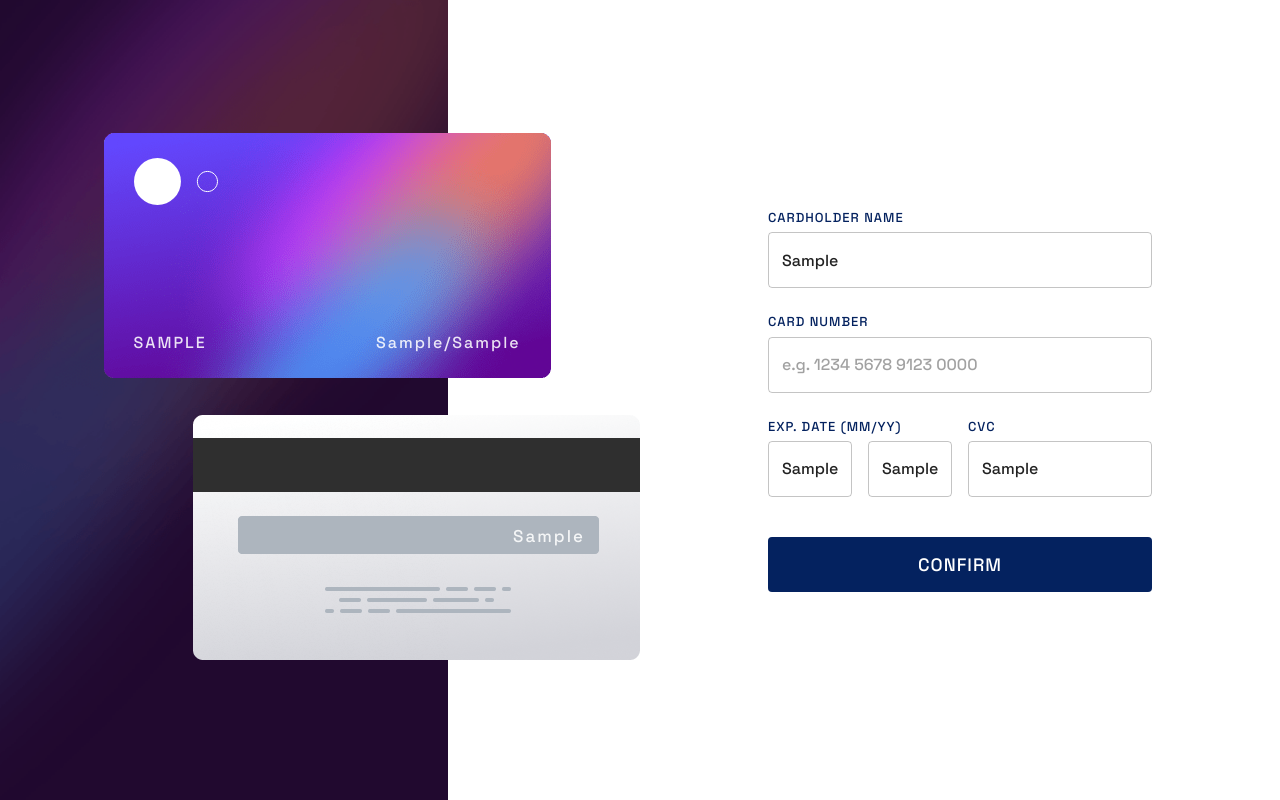
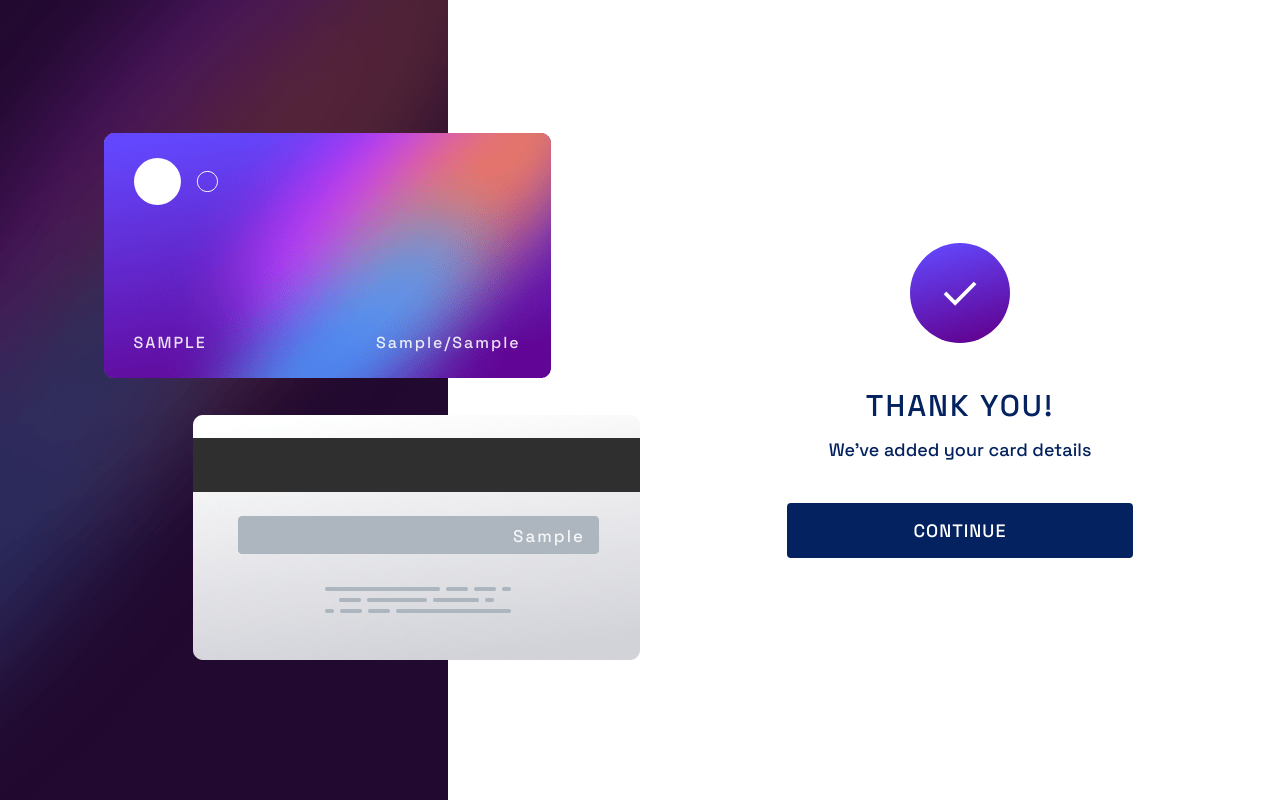
Before and after one commit to DepetrisFe/interactive-card-challenge, a React (Vite) app: page / in a window 1280 px wide. Both pictures are taken after typing "Sample", "Sample", "Sample", "Sample", "Sample" into the empty fields and a click on the button "CONFIRM". Built offline with nearby package versions, Linux system fonts and the light colour scheme.

Commit message:
success alert, cardholder name validation

```diff
--- a/src/mainPage/index.tsx
+++ b/src/mainPage/index.tsx
@@ -4,11 +4,15 @@ import { useStyles } from "./styles";
 import BgCardFront from "../assets/bg-card-front.png";
 import BgCardBack from "../assets/bg-card-back.png";
 import CardLogo from "../assets/card-logo.svg";
-import { Box, Grid, TextField, Typography } from "@mui/material";
+import { Box, Button, Grid, TextField, Typography } from "@mui/material";
 import { LoadingButton } from "@mui/lab";
+import IconComplete from "../assets/icon-complete.svg";
 
 const MainPage = () => {
   const classes = useStyles();
+  const regexName = /^[a-zA-Z ]*$/;
+  const [loading, setLoading] = useState<boolean>(false);
+  const [openSuccess, setOpenSuccess] = useState<boolean>(false);
   const [card, setCard] = useState({
     name: "Jane Appleseed",
     cardNumber: "",
@@ -35,7 +39,11 @@ const MainPage = () => {
 
   const handleSubmit = (event: SyntheticEvent) => {
     event.preventDefault();
-    console.log("card", card);
+    setLoading(true);
+    setTimeout(() => {
+      setLoading(false);
+      setOpenSuccess(true);
+    }, 2000);
   };
 
   return (
@@ -78,6 +86,7 @@ const MainPage = () => {
         </Box>
       </Grid>
       <Grid item xs={6} className={classes.formSection}>
+        {!openSuccess && (
           <Box
             className={classes.formContainer}
             component="form"
@@ -93,6 +102,7 @@ const MainPage = () => {
                 fullWidth
                 inputProps={{ maxLength: 25 }}
                 name="name"
+                error={!regexName.test(card.name)}
                 onChange={(e) => handleChange(e)}
                 placeholder="e.g. Jane Appleseed"
               />
@@ -149,9 +159,10 @@ const MainPage = () => {
             </Grid>
             <Box className={classes.btnContainer}>
               <LoadingButton
-              className={classes.confirmBtn}
+                className={classes.button}
                 disableElevation
                 fullWidth
+                loading={loading}
                 size="large"
                 type="submit"
                 variant="contained"
@@ -162,6 +173,37 @@ const MainPage = () => {
               </LoadingButton>
             </Box>
           </Box>
+        )}
+        {openSuccess && (
+          <Box className={classes.successContainer}>
+            <img
+              src={IconComplete}
+              alt="Complete Icon"
+              className={classes.iconComplete}
+            />
+            <Box className={classes.successTextContainer}>
+              <Typography fontSize={30} letterSpacing={2} color="primary">
+                THANK YOU!
+              </Typography>
+              <Typography fontSize={18} color="primary">
+                We've added your card details
+              </Typography>
+            </Box>
+            <Box className={classes.buttonContainer}>
+              <Button
+                disableElevation
+                fullWidth
+                onClick={() => setOpenSuccess(!openSuccess)}
+                variant="contained"
+                className={classes.button}
+              >
+                <Typography letterSpacing={1} fontSize={18}>
+                  Continue
+                </Typography>
+              </Button>
+            </Box>
+          </Box>
+        )}
       </Grid>
     </Grid>
   );
--- a/src/mainPage/styles.tsx
+++ b/src/mainPage/styles.tsx
@@ -103,8 +103,37 @@ export const useStyles = makeStyles((theme: Theme) => {
     btnContainer: {
       marginTop: "1rem",
     },
-    confirmBtn: {
+    button: {
       height: "55px",
+    },
+    successContainer: {
+      display: "flex",
+      gap: "2.5rem",
+      flexDirection: "column",
+      justifyContent: "center",
+      alignItems: "center",
+      width: "60%",
+    },
+    iconComplete: {
+      width: "100px",
+    },
+    successTextContainer: {
+      display: "flex",
+      gap: "0.5rem",
+      flexDirection: "column",
+      justifyContent: "center",
+      alignItems: "center",
+    },
+    buttonContainer: {
+      [theme.breakpoints.down("lg")]: {
+        width: "90%",
+      },
+      [theme.breakpoints.between("lg", "xl")]: {
+        width: "70%",
+      },
+      [theme.breakpoints.up("xl")]: {
+        width: "50%",
+      },
     },
   };
 });
```
Lines whose indentation alone changed are shown as unchanged.
